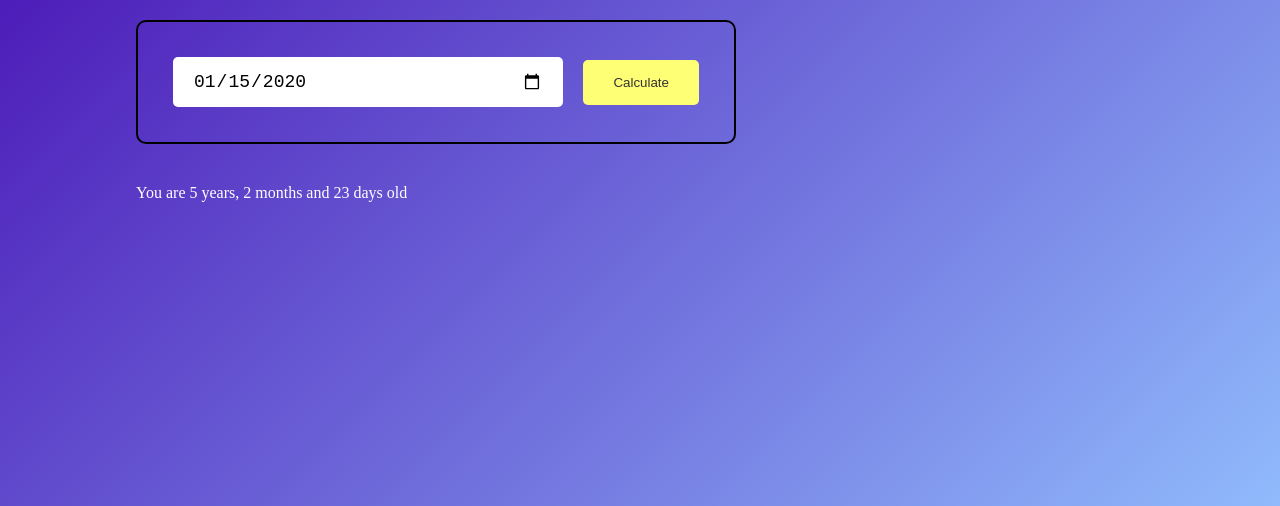
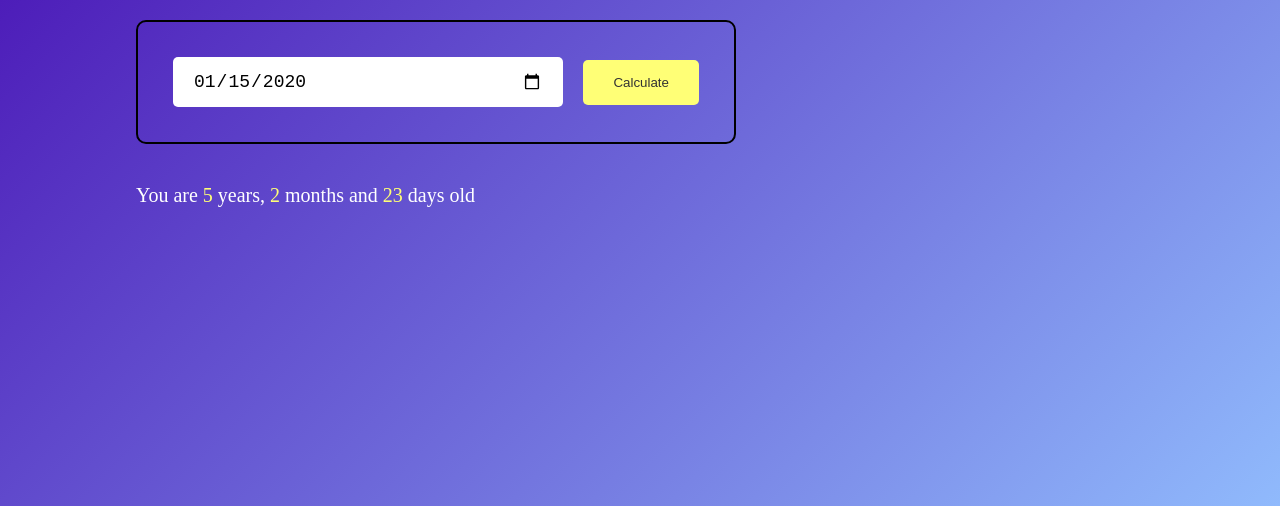
Before and after one commit to systemandtec2002/100days_js_project, a plain HTML site: page Age_calculator/index.html in a window 1280 px wide. Both pictures are taken after typing "2020-01-15" into the empty fields and a click on the button "Calculate". Shown: the part 294-800 px from the top of the page. Drawn offline with Linux system fonts and the light colour scheme.

Commit message:
css added here

```diff
--- a/Age_calculator/index.js
+++ b/Age_calculator/index.js
@@ -39,7 +39,7 @@ function calculateAge() {
         d3 = getDaysInMonth(y2, m2 - 1) + d2 - d1;
     }
 
-    result.innerHTML = `You are ${y3} years, ${m3} months and ${d3} days old`;
+    result.innerHTML = `You are <span>${y3} </span>years,  <span>${m3}</span> months and <span>${d3}</span>  days old`;
 }
 
 function getDaysInMonth(year, month) {
--- a/Age_calculator/style.css
+++ b/Age_calculator/style.css
@@ -77,3 +77,12 @@ cursor: pointer;
 
 
 }
+
+#result {
+ font-size: 20px;
+
+}
+
+#result span{
+  color: #ffff76;
+}
```
